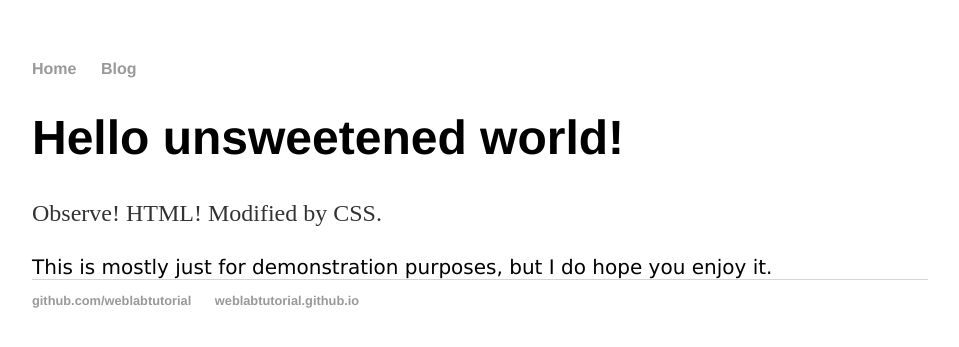
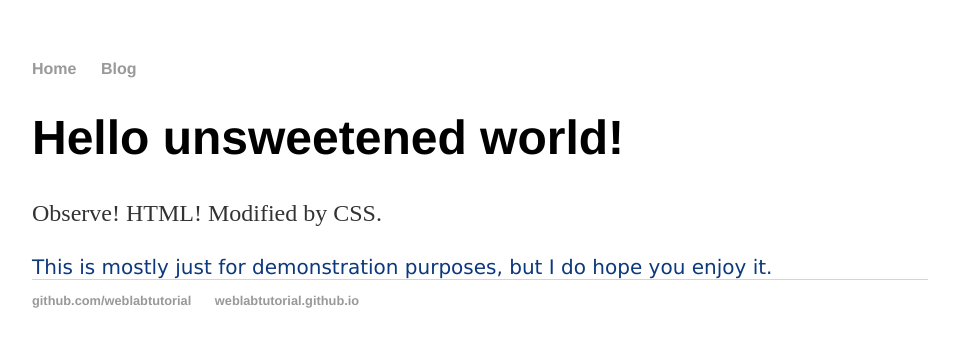
Before and after one commit to Hercynia/Hercynia.github.io, a Jekyll site: the page built from about.html, in a window 1280 px wide. Shown: the top 347 px of the page, without its empty margins (160-1119 px from the left). Built offline with Jekyll 4.4.1, drawn with Linux system fonts in a browser that asks for light colours.

Commit message:
Update about.css

```diff
--- a/css/about.css
+++ b/css/about.css
@@ -1,4 +1,5 @@
 p2 {
   font-family: verdana;
   font-size: 20px;
+  color: #0c387d;
 }
```
